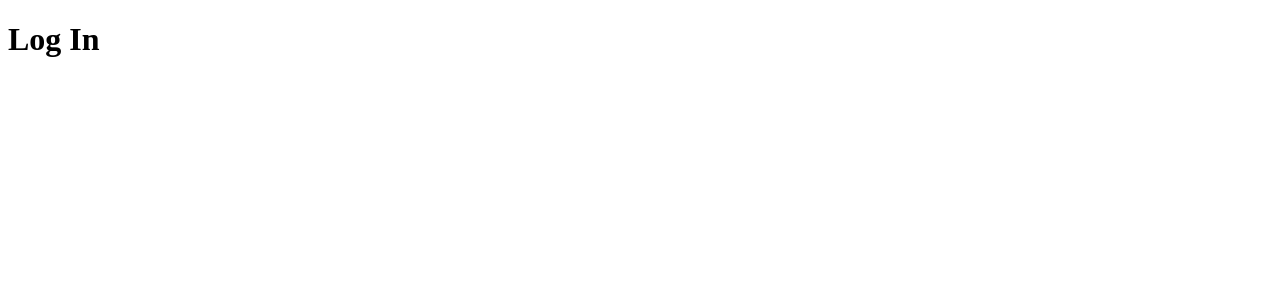
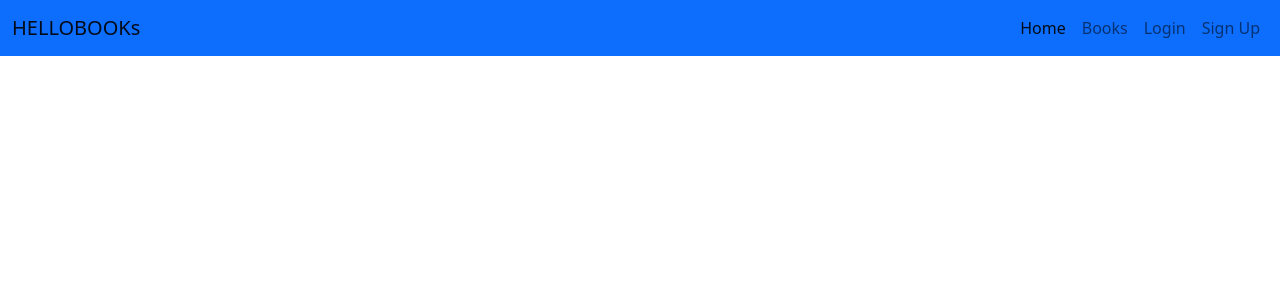
Before and after one commit to godfreyJo/HelloBooksV1.0, a Flask app: page /index in a window 1280 px wide. Before the commit the part shown is almost empty. Shown: the top 300 px of the page. Run offline with Flask 2, Linux system fonts and the light colour scheme.

Commit message:
working files

```diff
--- a/main.py
+++ b/main.py
@@ -8,9 +8,9 @@ def index():
 	return render_template('index.html')
 
 
-@app.route('/userlogin')
+@app.route('/signup')
 def login():
-	return render_template('Userlogin.html')
+	return render_template('signup.html')
 
 
 @app.route('/AdminLogin')
--- a/templates/index.html
+++ b/templates/index.html
@@ -1,3 +1,45 @@
 <!DOCTYPE html>
-<title> Welcome to Hello Books</title>
-<h1> Log In </h1>
+<html lang="en">
+<head>
+    <meta charset="UTF-8">
+    <meta http-equiv="X-UA-Compatible" content="IE=edge">
+    <meta name="viewport" content="width=device-width, initial-scale=1.0">
+    <link href="https://cdn.jsdelivr.net/npm/bootstrap@5.0.2/dist/css/bootstrap.min.css" rel="stylesheet" integrity="sha384-EVSTQN3/azprG1Anm3QDgpJLIm9Nao0Yz1ztcQTwFspd3yD65VohhpuuCOmLASjC" crossorigin="anonymous">
+
+    <title>Hello Books</title>
+</head>
+<body>
+<!-- Navbar Start -->
+
+    <nav class="navbar navbar-expand-lg navbar-light bg-primary">
+        <div class="container-fluid">
+          <a class="navbar-brand" href="#">HELLOBOOKs</a>
+          <button class="navbar-toggler" type="button" data-bs-toggle="collapse" data-bs-target="#navbarNav" aria-controls="navbarNav" aria-expanded="false" aria-label="Toggle navigation">
+            <span class="navbar-toggler-icon"></span>
+          </button>
+          <div class="collapse navbar-collapse justify-content-end" id="navbarNav" >
+            <ul class="navbar-nav">
+              <li class="nav-item">
+                <a class="nav-link active" aria-current="page" href="#">Home</a>
+              </li>
+              <li class="nav-item">
+                <a class="nav-link" href="#">Books</a>
+              </li>
+              <li class="nav-item">
+                <a class="nav-link" href="#">Login</a>
+              </li>
+              <li class="nav-item">
+                <a class="nav-link " href="#" >Sign Up</a>
+              </li>
+            </ul>
+          </div>
+        </div>
+      </nav>
+    </nav>
+
+<!-- Navbar End-->
+
+
+    <script src="https://cdn.jsdelivr.net/npm/bootstrap@5.0.2/dist/js/bootstrap.bundle.min.js" integrity="sha384-MrcW6ZMFYlzcLA8Nl+NtUVF0sA7MsXsP1UyJoMp4YLEuNSfAP+JcXn/tWtIaxVXM" crossorigin="anonymous"></script>
+</body>
+</html>
```
Also changed, not shown: api.py (added), test.py (renamed from app.py).
